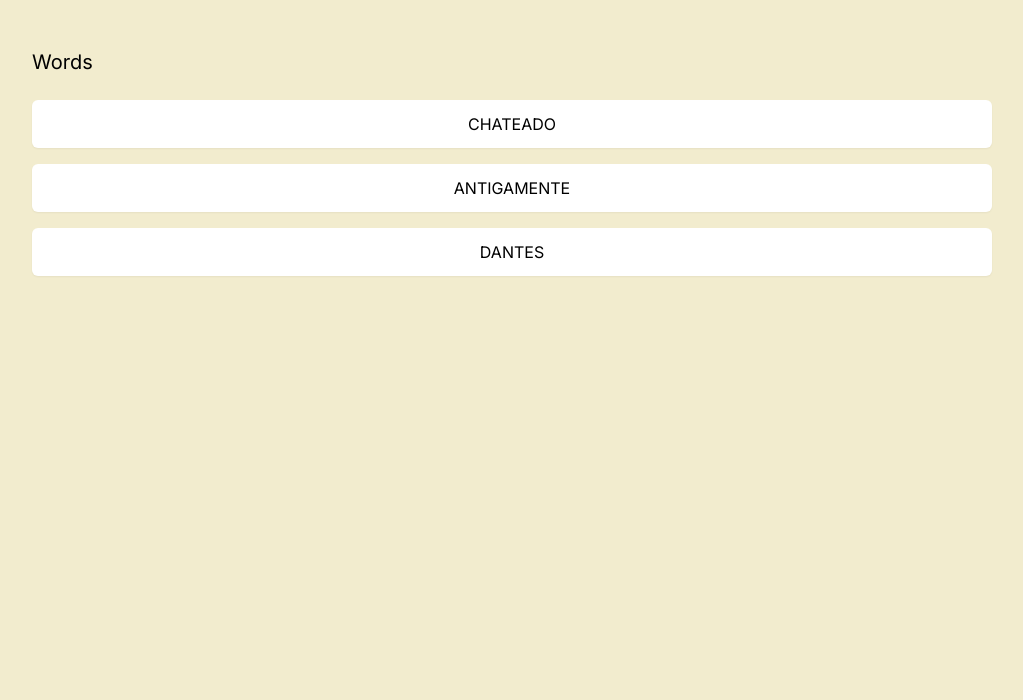
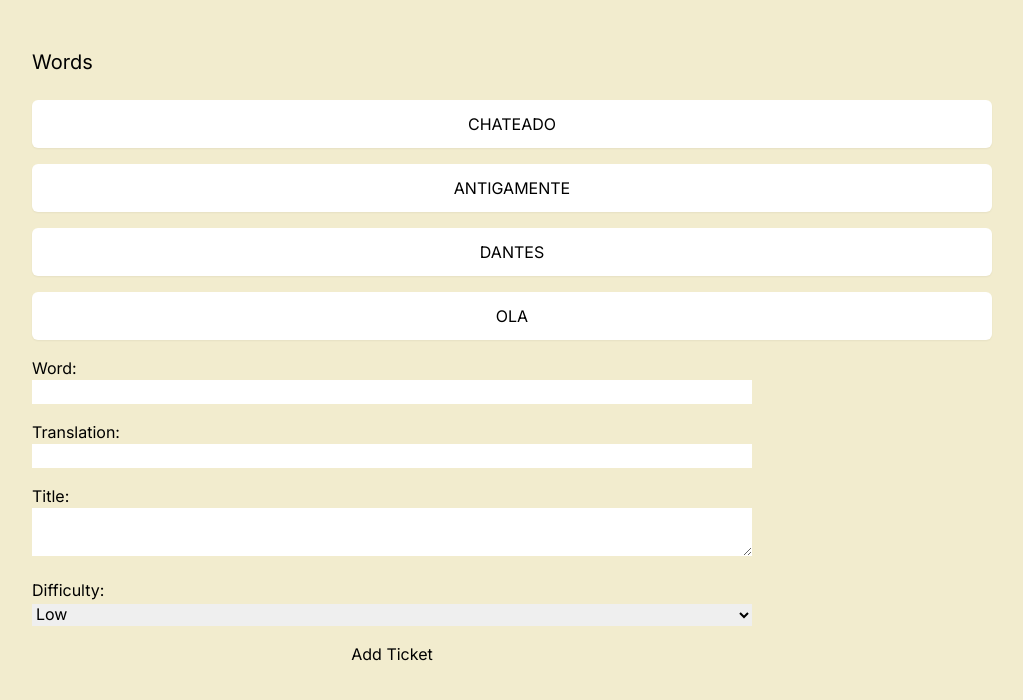
Before and after one commit to barbaraperic/nextjs13, a Next.js app: page /words in a window 1280 px wide. Shown: the top 700 px of the page, without its empty margins (128-1151 px from the left). Built offline with nearby package versions, Linux system fonts and the light colour scheme; data requests are answered from the project's data file.

Commit message:
add form and word list component

```diff
--- a/_data/db.json
+++ b/_data/db.json
@@ -20,6 +20,13 @@
       "translation": "before",
       "context": "Não podem haver erros como dantes",
       "difficulty": "medium"
+    },
+    {
+      "word": "Ola",
+      "translation": "Hello",
+      "context": "Ola tudo bem",
+      "difficulty": "low",
+      "id": "58yQvTE"
     }
   ]
 }
--- a/app/page.tsx
+++ b/app/page.tsx
@@ -4,7 +4,6 @@ export default function Home() {
 	return (
 		<main className="">
 			<h2>Dashboards</h2>
-			<WordsList />
 		</main>
 	);
 }
--- /dev/null
+++ b/app/words/CreateForm.tsx
@@ -0,0 +1,88 @@
+"use client";
+
+import { useRouter } from "next/navigation";
+import { useState } from "react";
+
+export default function CreateForm() {
+	const router = useRouter();
+
+	const [word, setWord] = useState("");
+	const [translation, setTranslation] = useState("");
+	const [context, setContext] = useState("");
+	const [difficulty, setDifficulty] = useState("low");
+	const [isLoading, setIsLoading] = useState(false);
+
+	const handleSubmit = async (e: any) => {
+		e.preventDefault();
+		setIsLoading(true);
+
+		const newTicket = {
+			word,
+			translation,
+			context,
+			difficulty,
+		};
+
+		const res = await fetch("http://localhost:4000/words", {
+			method: "POST",
+			headers: { "Content-Type": "application/json" },
+			body: JSON.stringify(newTicket),
+		});
+
+		if (res.status === 201) {
+			router.refresh();
+			router.push("/words");
+		}
+	};
+
+	return (
+		<form
+			onSubmit={handleSubmit}
+			className="flex flex-col space-y-4 items-center">
+			<label className="w-full">
+				<span>Word:</span>
+				<input
+					className="w-full"
+					required
+					type="text"
+					onChange={(e) => setWord(e.target.value)}
+					value={word}
+				/>
+			</label>
+			<label className="w-full">
+				<span>Translation:</span>
+				<input
+					className="w-full"
+					required
+					type="text"
+					onChange={(e) => setTranslation(e.target.value)}
+					value={translation}
+				/>
+			</label>
+			<label className="w-full">
+				<span>Title:</span>
+				<textarea
+					className="w-full"
+					required
+					onChange={(e) => setContext(e.target.value)}
+					value={context}
+				/>
+			</label>
+			<label className="w-full">
+				<span>Difficulty:</span>
+				<select
+					className="w-full"
+					onChange={(e) => setDifficulty(e.target.value)}
+					value={difficulty}>
+					<option value="low">Low</option>
+					<option value="medium">Medium</option>
+					<option value="high">High</option>
+				</select>
+			</label>
+			<button className="btn-primary" disabled={isLoading}>
+				{isLoading && <span>Adding...</span>}
+				{!isLoading && <span>Add Ticket</span>}
+			</button>
+		</form>
+	);
+}
--- a/app/words/WordsList.tsx
+++ b/app/words/WordsList.tsx
@@ -1,30 +1,47 @@
-import React from "react";
+"use client";
+import React, { useEffect, useState } from "react";
 
-interface WordType {
+export interface WordType {
 	id: string;
 	word: string;
 	translation: string;
 	context: string;
 }
 
-async function getWords() {
-	const res = await fetch("http://localhost:4000/words", {
-		next: {
-			revalidate: 0, // use 0 to opt out of using cache
-		},
-	});
+export default function WordsList() {
+	const [words, setWords] = useState([]);
+	const [wordId, setWordId] = useState("");
+	const [loading, setLoading] = useState(true);
+	const [flipped, setFlipped] = useState(false);
 
-	return res.json();
-}
+	useEffect(() => {
+		fetch("http://localhost:4000/words")
+			.then((res) => res.json())
+			.then((data) => {
+				setWords(data);
+				setLoading(false);
+			});
+	}, []);
 
-export default async function WordsList() {
-	const words = await getWords();
+	function handleClick(id: string) {
+		setWordId(id);
+		setFlipped((flipped) => !flipped);
+	}
+
+	console.log("=== wordId WordsList.tsx [32] ===", wordId);
 
 	return (
 		<>
 			{words.map((word: WordType) => (
-				<div key={word.id} className="card my-5">
-					<p>{word.word}</p>
+				<div
+					key={word.id}
+					className={`${
+						flipped && wordId === word.id
+							? "rotate-360 text-secondary font-bold "
+							: "rotate-0 "
+					} card my-5`}
+					onClick={() => handleClick(word.id)}>
+					<p>{flipped && wordId === word.id ? word.translation : word.word}</p>
 				</div>
 			))}
 		</>
--- a/app/words/page.tsx
+++ b/app/words/page.tsx
@@ -1,6 +1,7 @@
+import CreateForm from "./CreateForm";
 import WordsList from "./WordsList";
 
-export default function Words() {
+export default async function Words() {
 	return (
 		<main>
 			<nav>
@@ -9,6 +10,9 @@ export default function Words() {
 				</div>
 			</nav>
 			<WordsList />
+			<div className="w-3/4">
+				<CreateForm />
+			</div>
 		</main>
 	);
 }
```
Lines whose indentation alone changed are shown as unchanged.
